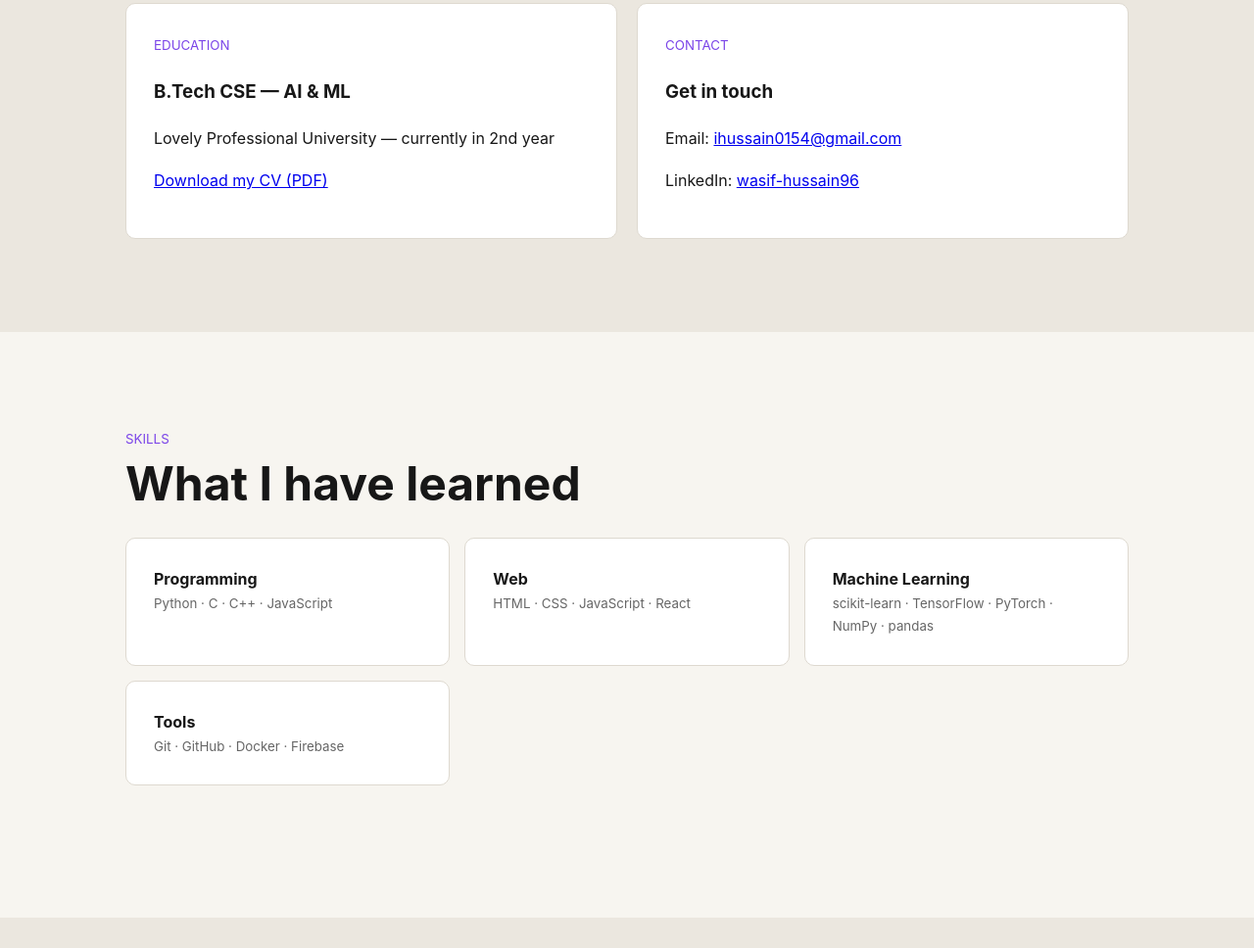
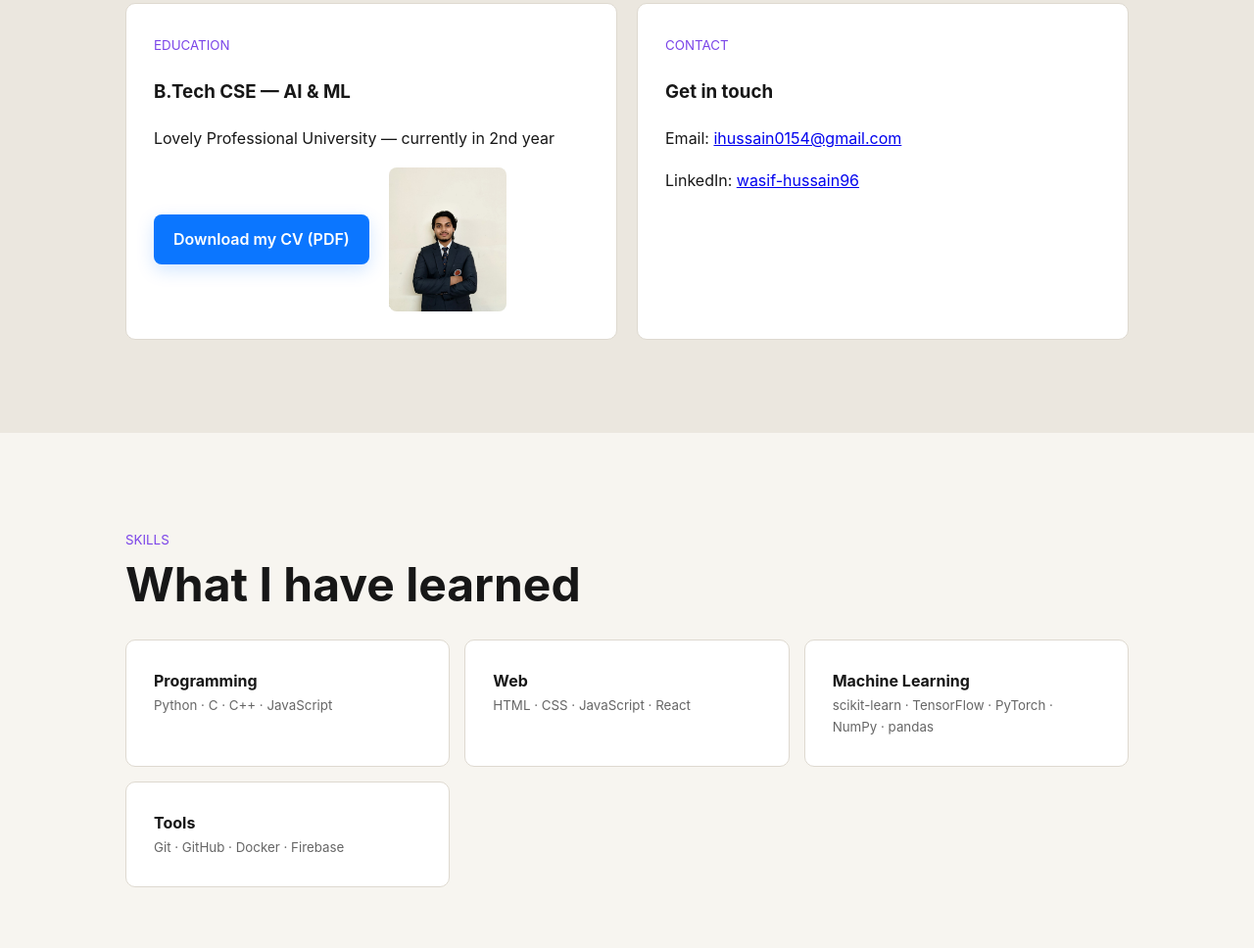
Before and after one commit to Wasif-9696/wasif-portfolio, a plain HTML site: page index.html in a window 1280 px wide. Shown: the part 2053-3021 px from the top of the page at 98% size. Drawn offline with Linux system fonts and the light colour scheme.

Commit message:
Style: add download button styles and place button in resume section

```diff
--- a/index.html
+++ b/index.html
@@ -5,6 +5,23 @@
   <meta name="viewport" content="width=device-width,initial-scale=1">
   <title>Wasif Hussain | Portfolio</title>
   <link rel="stylesheet" href="style.css">
+  <style>
+    /* Download button styling added inline so it takes effect immediately */
+    .download-btn{
+      display:inline-block;
+      padding:12px 20px;
+      background:#0b76ff;
+      color:#fff;
+      border-radius:8px;
+      text-decoration:none;
+      font-weight:600;
+      box-shadow:0 6px 18px rgba(11,118,255,0.18);
+      transition:transform .12s ease,opacity .12s ease;
+    }
+    .download-btn:hover{opacity:.95;transform:translateY(-2px)}
+    .resume-center{display:flex;align-items:center;gap:20px}
+    .resume-center img{max-width:120px;border-radius:8px}
+  </style>
 </head>
 <body>
   <header>
@@ -57,7 +74,10 @@
           <small>EDUCATION</small>
           <h3>B.Tech CSE — AI &amp; ML</h3>
           <p>Lovely Professional University — currently in 2nd year</p>
-          <p><a class="download-btn" href="/wport.pdf" download="Wasif-Portfolio.pdf">Download my CV (PDF)</a></p>
+          <div class="resume-center">
+            <p><a class="download-btn" href="/wport.pdf" download="Wasif-Portfolio.pdf">Download my CV (PDF)</a></p>
+            <img src="wasif-photo.jpg" alt="Wasif photo small">
+          </div>
         </article>
         <article>
           <small>CONTACT</small>
```
